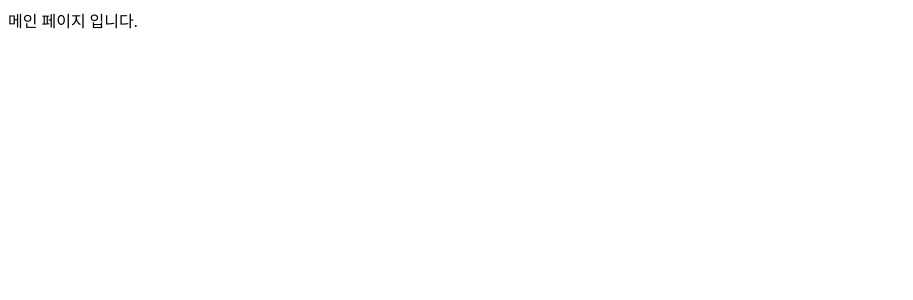
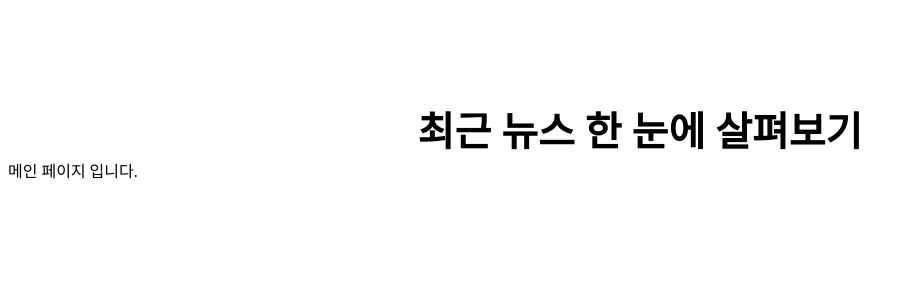
Before and after one commit to YooHyeok/nuxt-9din-news-app, a Nuxt app: page / in a window 1280 px wide. Shown: the top 300 px of the page, without its empty margins (0-913 px from the left). Built offline with nearby package versions, Linux system fonts and the light colour scheme.

Commit message:
feat: `AppHeader.vue` - 전역 헤더 컴포넌트 임시 퍼블리싱 및 최상위 app.vue 컴포넌트 등록

```diff
--- a/app.vue
+++ b/app.vue
@@ -2,6 +2,10 @@
   <div>
     <!-- <NuxtRouteAnnouncer /> -->
     <!-- <NuxtWelcome /> -->
+    <!-- Nuxt에서는 components 하위에 컴포넌트를 구성할 경우 자동 컴포넌트 등록 기능에 의해 import하지 않아도 렌더링 됨. -->
+    <AppHeader />
     <NuxtPage />
   </div>
 </template>
+<script setup lang="ts">
+</script>
--- /dev/null
+++ b/components/AppHeader.vue
@@ -0,0 +1,18 @@
+<template>
+  <header class="header">최근 뉴스 한 눈에 살펴보기</header>
+</template>
+<script setup lang="ts">
+
+</script>
+<style lang="scss" scoped>
+.header {
+  display: flex;
+  align-items: center;
+  justify-content: center;
+
+  margin-top: 100px;
+
+  font-size: 40px;
+  font-weight: 700;
+}
+</style>
```
